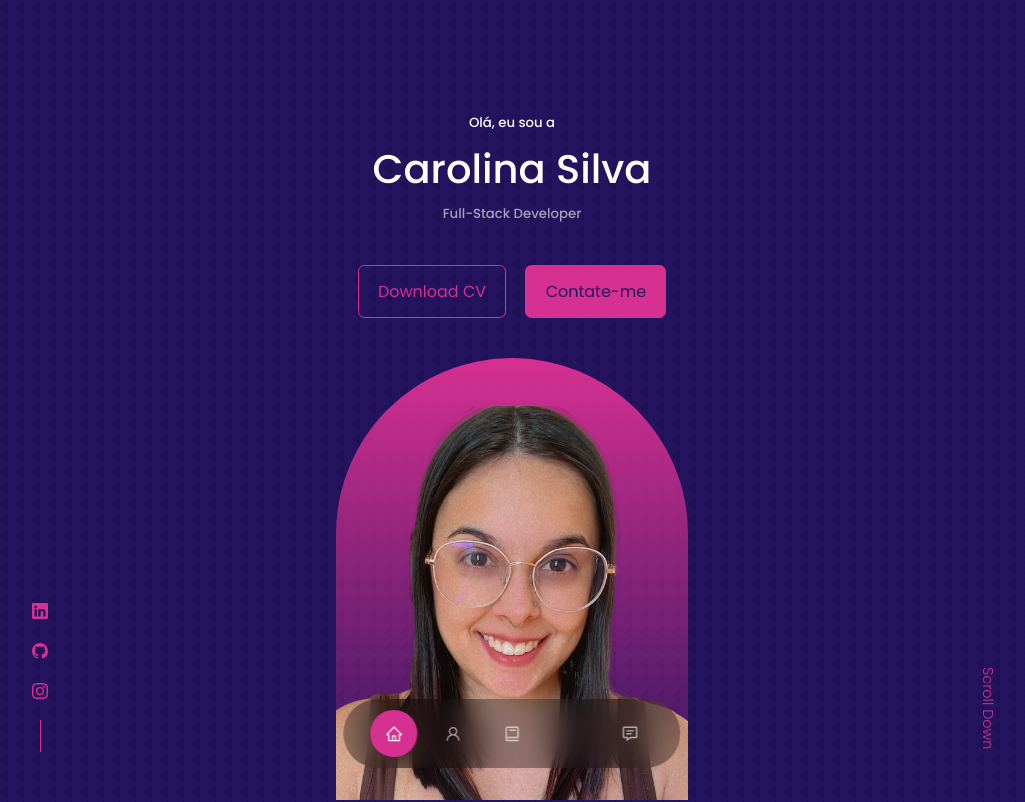
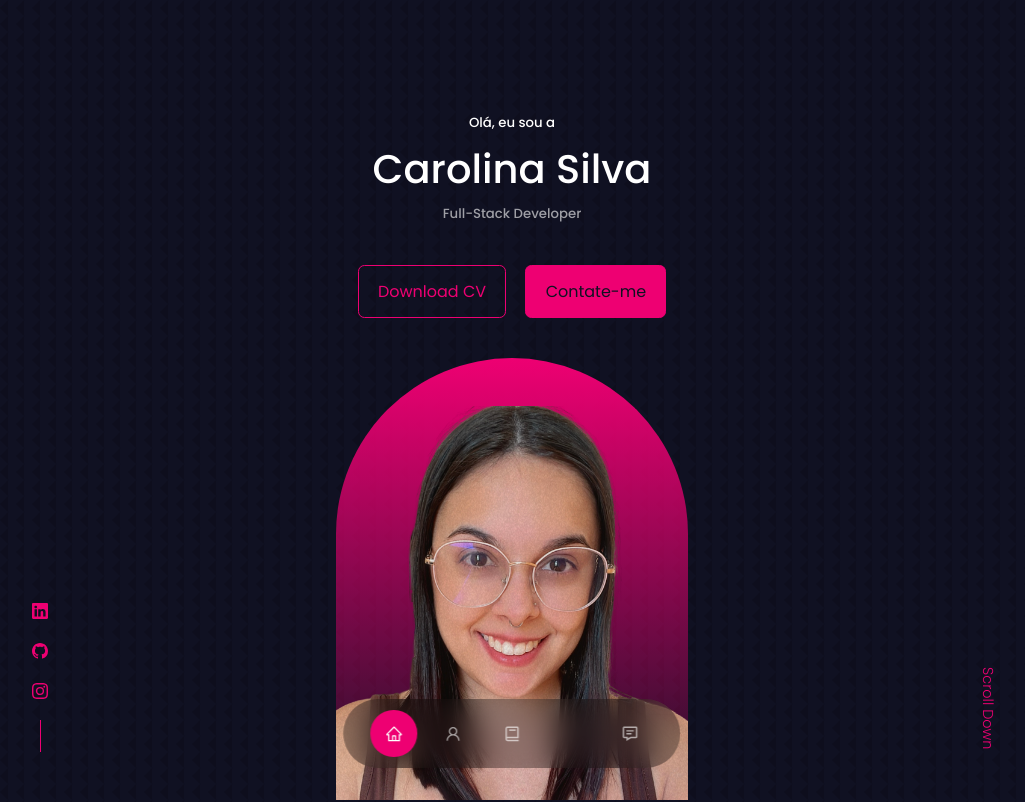
Before and after one commit to carolinasilvagc/carolina-silva-portfolio, a React (Create React App) app: page / in a window 1280 px wide. Shown: the top 802 px of the page, without its empty margins (128-1153 px from the left). Built offline with nearby package versions, Linux system fonts and the light colour scheme; some icons are missing.

Commit message:
Fazendo uns ajustes de cores na paleta geral. Ainda estou ajustando isso pro meu gosto

```diff
--- a/src/index.css
+++ b/src/index.css
@@ -11,10 +11,10 @@
 }
 
 :root {
-  --color-bg: #24145f ;
-  --color-bg-variant: #3c2977;
-  --color-primary: #d63091;
-  --color-primary-variant: #543e8f;
+  --color-bg: #101122 ;
+  --color-bg-variant: #8500ee;
+  --color-primary: #ee0072;
+  --color-primary-variant: #ec71a0;
   --color-white: #fff;
   --color-light: rgba(255, 255, 255, 0.6);
 
```
